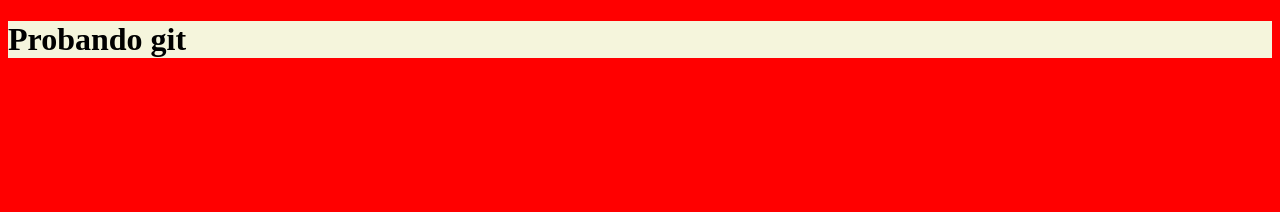
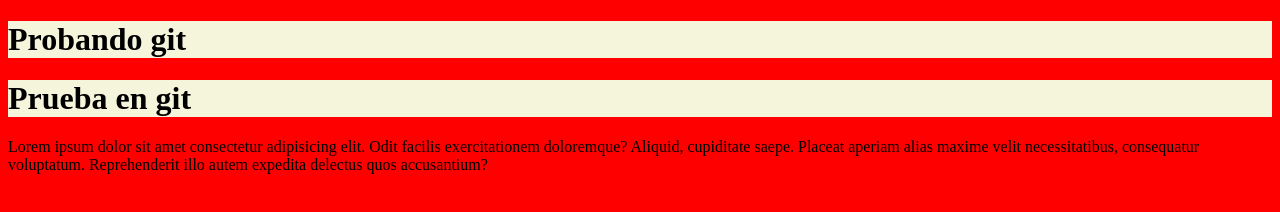
Before and after one commit to daviidlopez/html, a plain HTML site: page index.html in a window 1280 px wide. Drawn offline with Linux system fonts and the light colour scheme.

Commit message:
probando git

```diff
--- a/index.html
+++ b/index.html
@@ -8,5 +8,13 @@
     <link rel="stylesheet" href="style.css" />
   </head>
   <h1>Probando git</h1>
-  <body></body>
+  <body>
+    <h1>Prueba en git</h1>
+    <p>
+      Lorem ipsum dolor sit amet consectetur adipisicing elit. Odit facilis
+      exercitationem doloremque? Aliquid, cupiditate saepe. Placeat aperiam
+      alias maxime velit necessitatibus, consequatur voluptatum. Reprehenderit
+      illo autem expedita delectus quos accusantium?
+    </p>
+  </body>
 </html>
```
